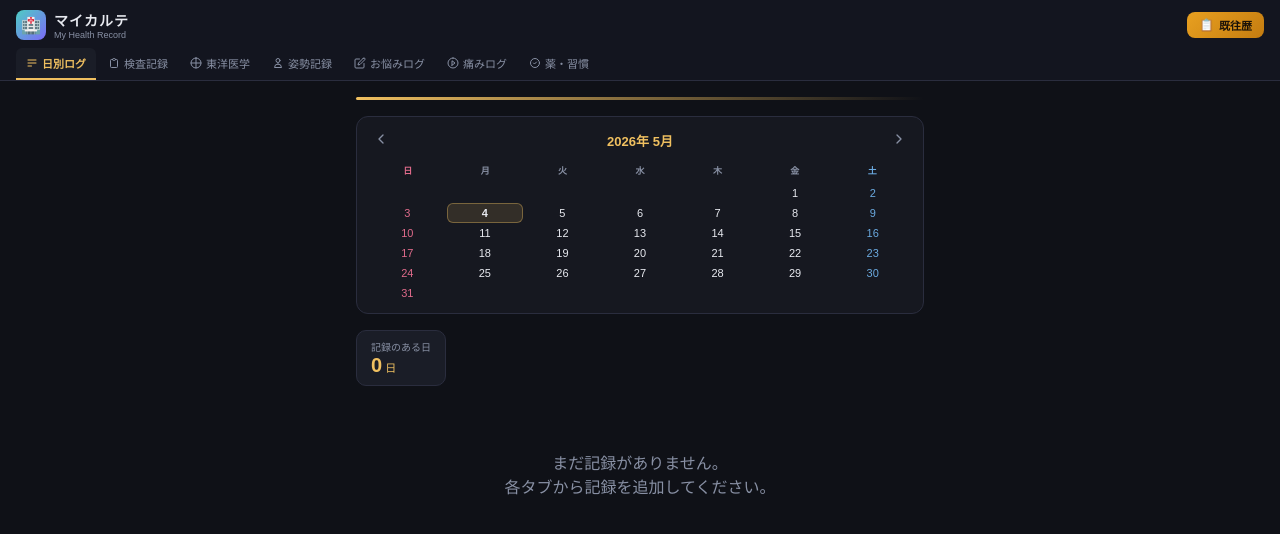
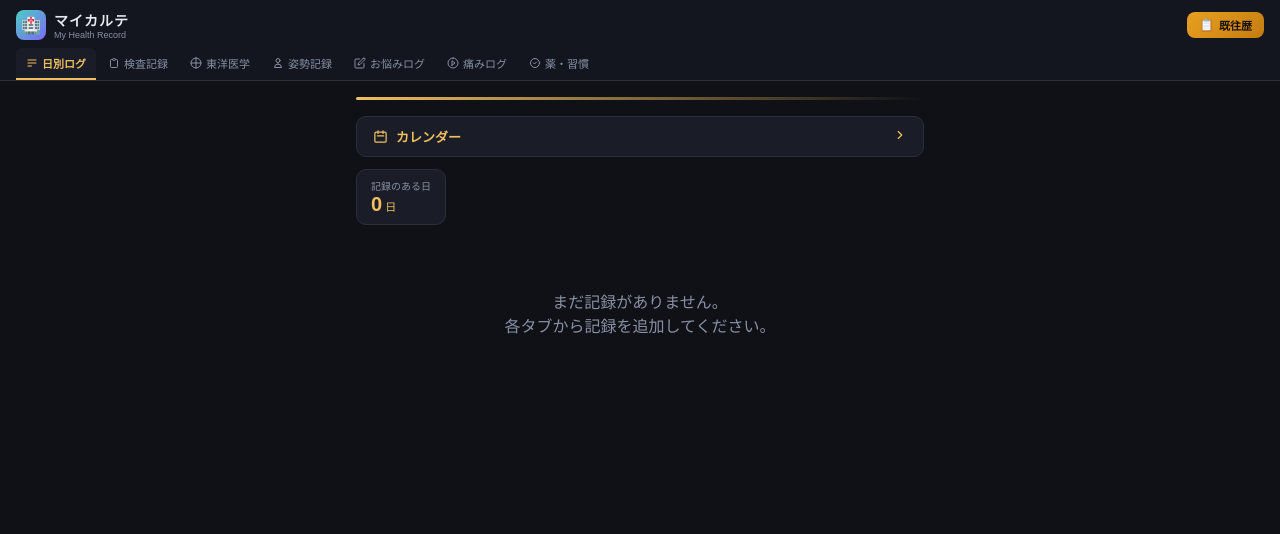
Before and after one commit to yuiu218/My-karute, a React (Vite) app in the folder my-karute/: page / in a window 1280 px wide. Shown: the top 534 px of the page. Built offline with nearby package versions, Linux system fonts and the light colour scheme.

Commit message:
Add files via upload

```diff
--- a/my-karute/src/App.jsx
+++ b/my-karute/src/App.jsx
@@ -567,15 +567,36 @@ function TimelinePage({ jumpDate, onClearJump, onSwitchTab }) {
   const preview = item => item.title || item.name || item.type || (item.text ? item.text.slice(0, 28) + (item.text.length > 28 ? "…" : "") : "") || item.memo?.slice(0, 28) || "記録あり";
 
   const [calSel, setCalSel] = useState(null);
+  const [calOpen, setCalOpen] = useState(false);
   const handleCalSel = ds => {
     setCalSel(ds);
+    setCalOpen(false);
     const nearest = allDates.length ? allDates.reduce((a, b) => Math.abs(new Date(b) - new Date(ds)) < Math.abs(new Date(a) - new Date(ds)) ? b : a) : null;
     if (nearest) { setOpenDate(nearest); setTimeout(() => dayRefs.current[nearest]?.scrollIntoView({ behavior: "smooth", block: "start" }), 80); }
   };
 
   return (
     <div>
-      <div style={{ marginBottom: 16 }}><MiniCalendar markedDates={markedDates} selectedDate={calSel} onSelectDate={handleCalSel} /></div>
+      {/* カレンダーボタン */}
+      <button onClick={() => setCalOpen(o => !o)} style={{
+        width: "100%", marginBottom: 12,
+        background: calOpen ? tlColor + "18" : palette.card,
+        border: `1px solid ${calOpen ? tlColor + "60" : palette.cardBorder}`,
+        borderRadius: 10, padding: "10px 16px", cursor: "pointer",
+        display: "flex", alignItems: "center", justifyContent: "space-between",
+      }}>
+        <div style={{ display: "flex", alignItems: "center", gap: 8 }}>
+          <Icon d={icons.calendar} size={15} color={tlColor} />
+          <span style={{ fontSize: 13, fontWeight: 700, color: tlColor }}>カレンダー</span>
+          {calSel && <span style={{ fontSize: 11, color: palette.textSub }}>{calSel.replace(/-/g, "/")}</span>}
+        </div>
+        <div style={{ color: tlColor, transform: calOpen ? "rotate(90deg)" : "none", transition: "transform 0.2s" }}>
+          <Icon d={icons.chevRight} size={14} color={tlColor} />
+        </div>
+      </button>
+      {calOpen && (
+        <div style={{ marginBottom: 16 }}><MiniCalendar markedDates={markedDates} selectedDate={calSel} onSelectDate={handleCalSel} /></div>
+      )}
       <div style={{ display: "flex", gap: 12, marginBottom: 16, flexWrap: "wrap" }}>
         <div style={{ background: palette.card, border: `1px solid ${palette.cardBorder}`, borderRadius: 10, padding: "8px 14px" }}>
           <div style={{ fontSize: 10, color: palette.textSub }}>記録のある日</div>
```
